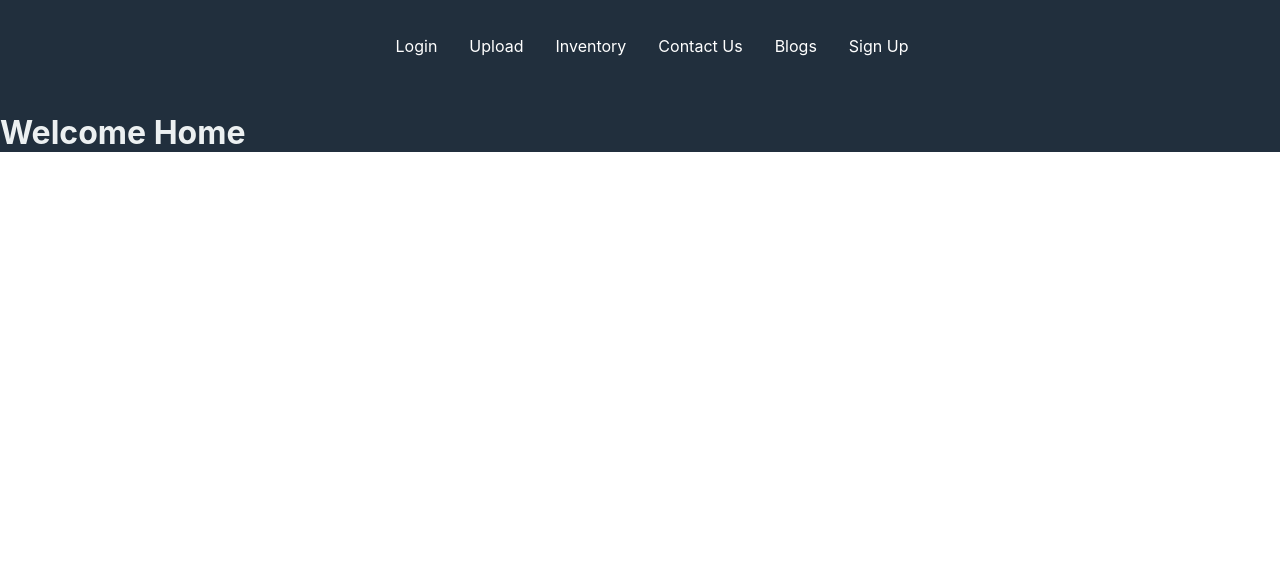
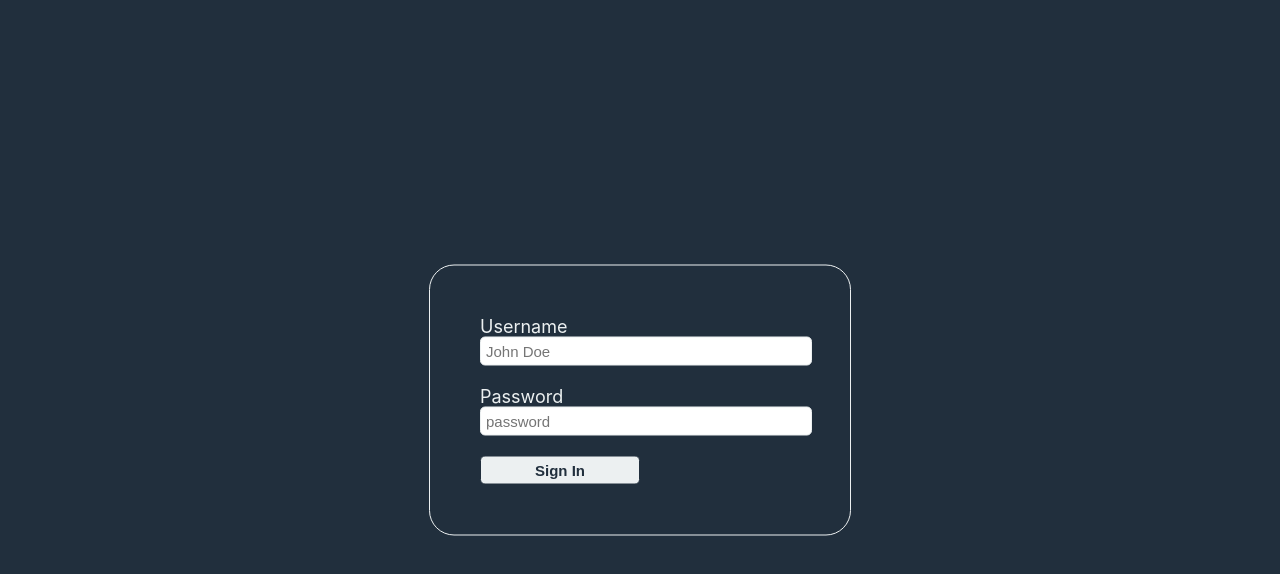
Before and after one commit to Feben9/pharmacy, a React (Create React App) app: page / in a window 1280 px wide. Shown: the top 574 px of the page. Built offline with nearby package versions, Linux system fonts and the light colour scheme.

Commit message:
added authentication layer

```diff
--- a/src/App.js
+++ b/src/App.js
@@ -1,10 +1,11 @@
 import './App.css';
-import React from 'react';
+import React, {useState} from 'react';
 import Navbar from "./components/Navbar";
 import {
     BrowserRouter as Router,
     Routes,
     Route,
+    Navigate
 } from "react-router-dom";
 import Home from "./pages";
 import Inventory from "./pages/Inventory";
@@ -15,11 +16,18 @@ import Login from "./pages/Login";
 import Upload from "./pages/Upload";
 
 function App() {
+  const [isAuthenticated, setIsAuthenticated] = useState(false);
+
   return (
     <div className="App" >
       <Router>
-        <Navbar />
+        <Navbar isAuthenticated={isAuthenticated} />
         <Routes>
+            <Route path="/" element={<Login setIsAuthenticated={setIsAuthenticated} />} />
+            <Route path="/upload" element={
+              isAuthenticated ? <Upload /> : <Navigate to="/" />
+            } />
+
             <Route exact path="/" element={<Home />} />
             <Route path="/Inventory" element={<Inventory />} />
 
--- a/src/components/Navbar/Navbar.js
+++ b/src/components/Navbar/Navbar.js
@@ -1,7 +1,9 @@
 import React from "react";
 import { Nav, NavLink, NavMenu } from "./NavbarElements";
 
-const Navbar = () => {
+const Navbar = ({ isAuthenticated }) => {
+    if (!isAuthenticated) return null;
+
     return (
         <>
             <Nav>
--- a/src/pages/Login.js
+++ b/src/pages/Login.js
@@ -1,16 +1,19 @@
 import React, {useState} from "react";
-import { BrowserRouter as Link } from 'react-router-dom';
+import { useNavigate } from 'react-router-dom';
 
-export default function Login() {
+export default function Login({ setIsAuthenticated }) {
     const [username, setUsername] = useState('');
     const [password, setPassword] = useState('');
     const [error, setError] = useState('');
+    const navigate = useNavigate();
 
     const handleSubmit = (event) => {
         event.preventDefault();
         if (username === 'John Doe' && password === 'password') {
-            alert('Login successful!');
-            <Link to="me">Hello</Link>
+
+            setIsAuthenticated(true);
+            navigate('/upload');
+
             setError('');
         } else {
             setError('Invalid username or password. Try again.');
```
